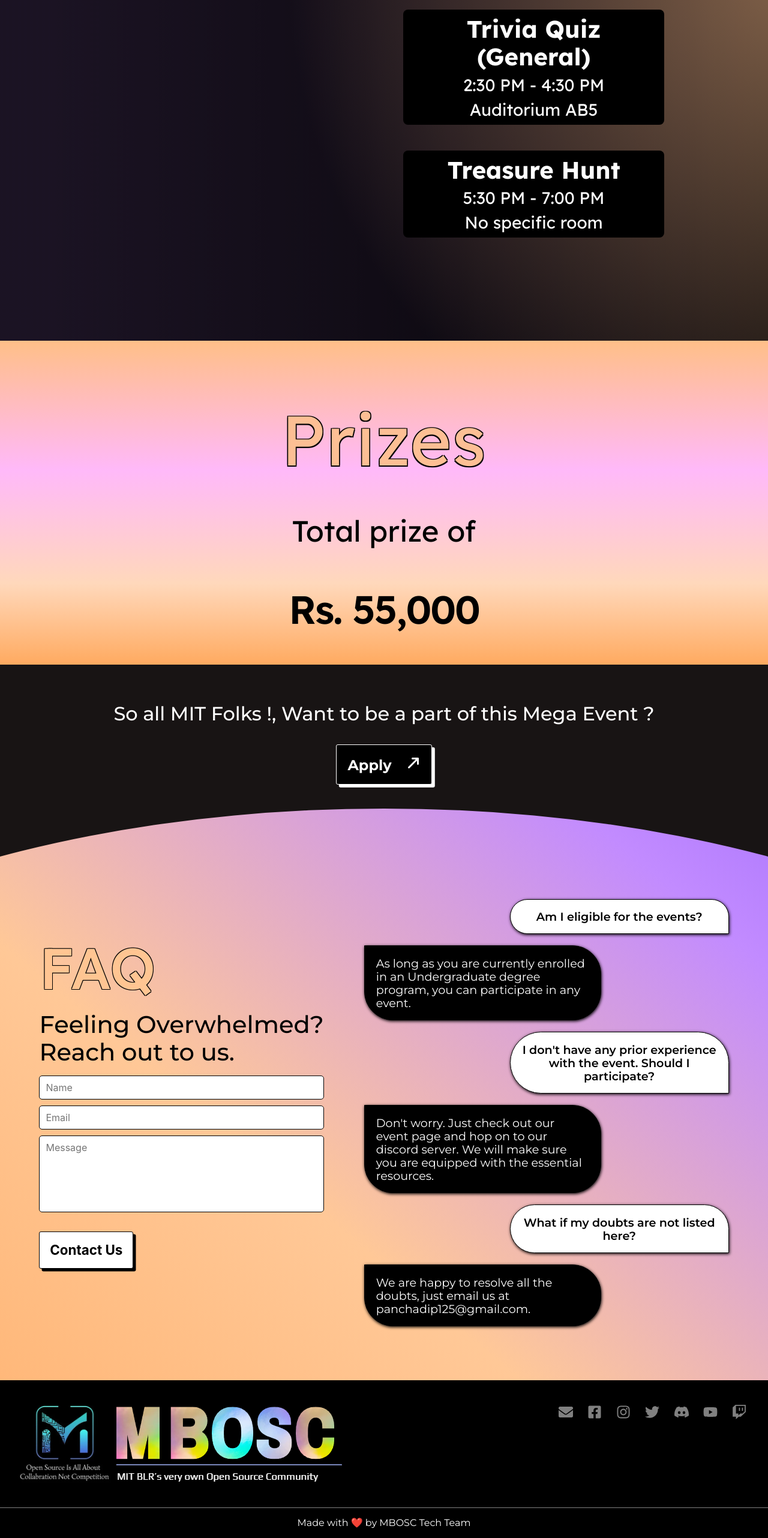
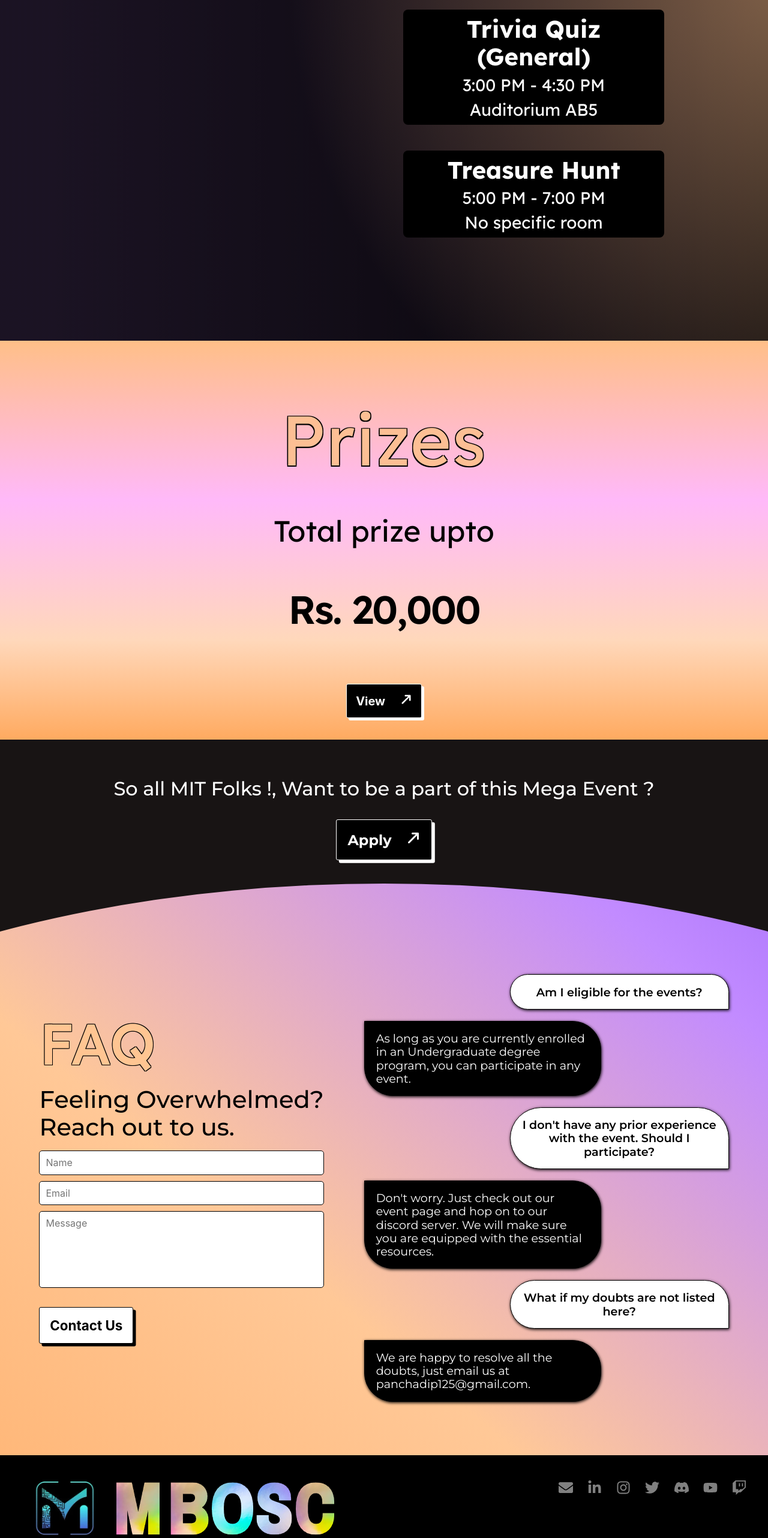
Before and after one commit to adithi2903/Event-Page2, a Next.js app: page / in a window 1280 px wide. Shown: the part 5120-7684 px from the top of the page at 60% size. Built offline with nearby package versions, Linux system fonts and the light colour scheme.

Commit message:
finishing touches

```diff
--- a/components/ComingSoon/HButtons.jsx
+++ b/components/ComingSoon/HButtons.jsx
@@ -5,7 +5,7 @@ import { FaWhatsapp } from 'react-icons/fa'
 const HButtons = () => {
     return (
         <div className={styles.buttons}>
-            <Link href="https://docs.google.com/forms/d/1kPIptXunTYBykR6xTYSxoSdoX0Vg1unL8JVCqkJ56tA/" passHref>
+            <Link href="/events" passHref>
                     <button className={styles.b1}>Register</button>
             </Link>
             <button className={styles.b2}>
--- a/components/Footer/Footer.js
+++ b/components/Footer/Footer.js
@@ -5,6 +5,7 @@ import {
     FaEnvelope,
     FaTwitch,
     FaYoutube,
+    FaLinkedinIn
 } from 'react-icons/fa'
 import { SiDiscord } from 'react-icons/si'
 import styles from './Footer.module.css'
@@ -25,7 +26,7 @@ const Footer = () => {
                     <ul>
                         <li>
                             <Link
-                                href="mailto:panchadip125@gmail.com"
+                                href="/"
                                 passHref={true}
                             >
                                 <FaEnvelope />
@@ -33,17 +34,17 @@ const Footer = () => {
                         </li>
                         <li>
                             <Link
-                                href="/"
+                                href="https://www.linkedin.com/company/mboscmitblr"
                                 passHref={true}
                             >
                                 <a target="_blank">
-                                    <FaFacebookSquare />
+                                    <FaLinkedinIn />
                                 </a>
                             </Link>
                         </li>
                         <li>
                             <Link
-                                href="/"
+                                href="https://www.instagram.com/manipalosc?utm_source=qr&r=nametag"
                                 passHref={true}
                             >
                                 <a target="_blank">
--- a/components/Sponsor/Sponsors.js
+++ b/components/Sponsor/Sponsors.js
@@ -4,19 +4,34 @@ import styles from './Sponsor.module.css'
 import styleP from './Prizes.module.css'
 import { sponsors, sponsors2, sponsors3, sponsors4, sponsors5 } from '@data/sponsor' //This is the data of Sponsors >>sponsor.js | Go here to edit names
 import { prizes } from '@data/prizes' //tier list >> sponsors - gold, sponsors2 - silver, sponsors3 - emerald, sponsors4 - learning, sponsors5 - ruby.
-
+import Link from 'next/link'
+import { HButton } from '@components/Accessories/button'
+import { ImArrowUpRight2 } from 'react-icons/im'
 // This is the MAIN File for the entire Sponsors component.
 
 export const Sponsors = (props) => {
-    let prizeMoney = '55,000'
+    let prizeMoney = '20,000'
 
     return (
         <div className={styleP.prizesDiv} id="Sponsors">
             {/* All lines below before the next comment are for the 'Prizes' part of the Sponsors component,
             And is taking it's styling from Prizes.module.css */}
             <h2 className={styleP.prizeH2Stroke}>Prizes</h2>
-            <h3 className={styleP.prizeH3}>Total prize of</h3>
+            <h3 className={styleP.prizeH3}>Total prize upto</h3>
             <h2 className={styleP.prizeH2}>Rs. {prizeMoney}</h2>
+            <Link
+                href='https://drive.google.com/file/d/1V_oi1Uk5xIF2Uu62LF4tyQQVsYR39jKg/view?usp=drivesdk'
+                passHref={true}
+                >
+                    <a target="_blank">
+                    <div style={{
+                display: 'flex',
+                justifyContent: 'center',
+                alignItems: 'center'
+            }}><HButton name='View '
+            icon={<ImArrowUpRight2 />}></HButton></div>
+                    </a>
+            </Link><br /><br />
             {/* <PrizesRow prizes={prizes} /> */}
             {/* Uncomment the line above to bring back Prizes */}
 
--- a/components/Sponsor_Faq/Sponsor_Faq.jsx
+++ b/components/Sponsor_Faq/Sponsor_Faq.jsx
@@ -30,7 +30,7 @@ const Sponsor_Faq = () => {
                         <HButton
                             name={'Apply'}
                             icon={<ImArrowUpRight2 />}
-                            url={'https://bit.ly/dhruva_sponsor'}
+                            url={'https://forms.office.com/r/ntqmxFYEKJ'}
                         />
                     </div>{' '}
                     {/* Included an additional attribute - icon for the up-left arrow, also made the required change in button.jsx */}
--- a/data/timeline.js
+++ b/data/timeline.js
@@ -25,7 +25,7 @@ const event = [
     {
         day: 1,
         name: 'Trivia Quiz (General)',
-        time: '2:30 PM - 4:30 PM',
+        time: '3:00 PM - 4:30 PM',
         room: "Auditorium AB5",
         poster: "https://res.cloudinary.com/dxb5lx3gk/image/upload/v1737546644/Trivia_Quiz_dvydiy.png"
 
@@ -33,7 +33,7 @@ const event = [
     {
         day: 1,
         name: 'Treasure Hunt',
-        time: '5:30 PM - 7:00 PM',
+        time: '5:00 PM - 7:00 PM',
         room: "No specific room",
         poster: "https://res.cloudinary.com/dxb5lx3gk/image/upload/v1737546646/TreasureHunt_pnypni.png"
     },
@@ -50,7 +50,7 @@ const event = [
     {
         day: 2,
         name: 'GUEST Talk',
-        time: '10:00 AM - 11:30 AM',
+        time: '9:30 AM - 11:00 AM',
         room: "AB5 108",
         poster: "https://res.cloudinary.com/dxb5lx3gk/image/upload/v1737546644/GuestTalk_mojpvv.png"
     },
--- a/pages/events.js
+++ b/pages/events.js
@@ -13,7 +13,7 @@ const team = () => {
                     name="description"
                     content="MBOSC - TECH CONCLAVE"
                 />
-                <link rel="icon" href="/favicon.ico" />
+                <link rel="icon" href="/png/MBOSC_2.png" />
             </Head>
             <div className={styles.container}>
                 <Navbar />
--- a/pages/index.js
+++ b/pages/index.js
@@ -61,7 +61,7 @@ export default function Home() {
                         content="https://www.manipal.edu"
                     />
                     <meta property="og:type" content="website" />
-                    <link rel="icon" href="/NEURA_AI.png" />
+                    <link rel="icon" href="/png/MBOSC_2.png" />
                 </Head>
                 {router.asPath === '/' ? (
                     show ? (
--- a/pages/team.js
+++ b/pages/team.js
@@ -13,7 +13,7 @@ const team = () => {
                     name="description"
                     content="MBOSC- MIT BLR FLAGSHIP EVENT"
                 />
-                <link rel="icon" href="/favicon.ico" />
+                <link rel="icon" href="/png/MBOSC_2.png" />
             </Head>
             <div className={styles.container}>
                 <Navbar />
```
Also changed, not shown: components/AllEvents/Card.js (+9 -0 lines), data/team.js (+4 -4 lines).
